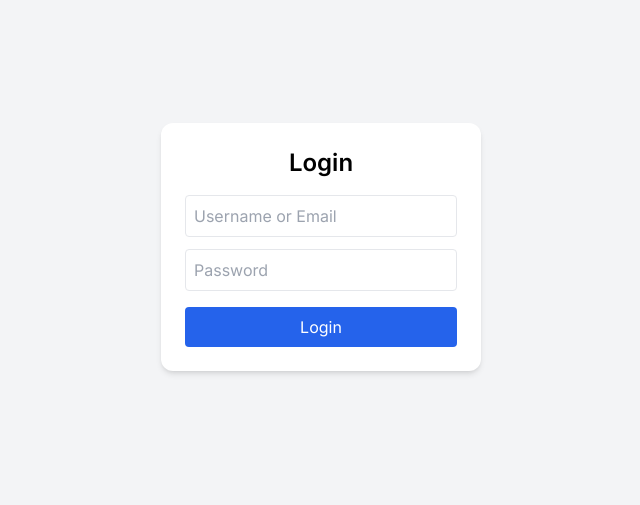
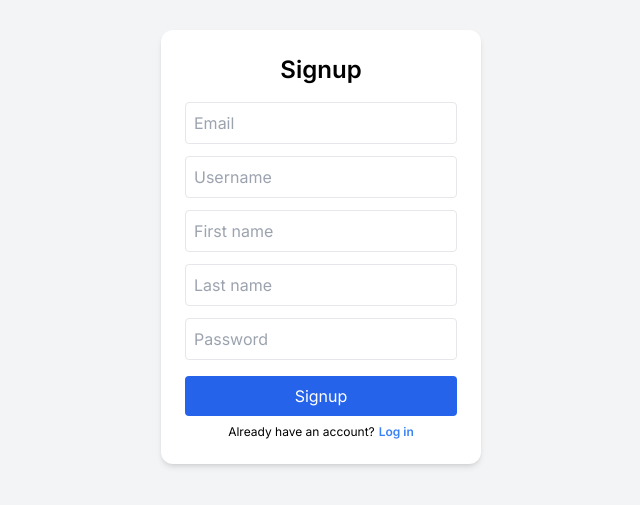
Before and after one commit to MISBAH-09/chatapp-frontend, a React (Vite) app: page /signup in a window 1280 px wide. Before the commit this address led to /login. Shown: the part 153-658 px from the top of the page, without its empty margins (319-959 px from the left). Built offline with nearby package versions, Linux system fonts and the light colour scheme; no server answers.

Commit message:
addded and integerate signup page

```diff
--- a/src/App.jsx
+++ b/src/App.jsx
@@ -10,7 +10,7 @@ import {
 import Login from "./Pages/login";
 import Chat from "./Pages/chat";
 import InviteUser from "./Pages/inviteuser";
-// import FloatingAi from "./components/FloatingAi";
+import Signup from "./Pages/signup";
 import FloatingAi from "./components/floatingai";
 
 import { getToken } from "./services/userService";
@@ -29,14 +29,14 @@ function App() {
   const [activeConversationFromNotification, setActiveConversationFromNotification] =
     useState(null);
 
-  // 🔔 Notification click → open chat
+  // Notification click → open chat
   const handleNotification = (conversation_id) => {
     setActiveConversationFromNotification(conversation_id);
     navigate("/chat");
   };
 
-  // ❌ Hide Floating AI on login page
-  const hideFloatingAi = location.pathname === "/login";
+  // Hide Floating AI on login or signup page
+  const hideFloatingAi = location.pathname === "/login" || location.pathname === "/signup";
 
   return (
     <SocketProvider onNotification={handleNotification}>
@@ -49,6 +49,7 @@ function App() {
 
       <Routes>
         <Route path="/login" element={<Login />} />
+        <Route path="/signup" element={<Signup />} />
 
         <Route
           path="/chat"
@@ -79,82 +80,10 @@ function App() {
         <Route path="*" element={<Navigate to="/chat" />} />
       </Routes>
 
-      {/* 🤖 Floating AI everywhere except login */}
+      {/* Floating AI everywhere except login */}
       {!hideFloatingAi && <FloatingAi />}
     </SocketProvider>
   );
 }
 
 export default App;
-
-
-// import React, { useState } from "react";
-// import { Routes, Route, Navigate, useNavigate } from "react-router-dom";
-// import Login from "./Pages/login";
-// import Chat from "./Pages/chat";
-// import InviteUser from "./Pages/inviteuser";
-// import { getToken } from "./services/userService";
-// import { ToastContainer } from "react-toastify";
-// import { SocketProvider } from "./contexts/SocketContext";
-
-// const PrivateRoute = ({ children }) => {
-//   const isToken = !!getToken();
-//   return isToken ? children : <Navigate to="/login" />;
-// };
-
-// function App() {
-//   const navigate = useNavigate();
-//   const [activeConversationFromNotification, setActiveConversationFromNotification] =
-//     useState(null);
-
-//   // 🔥 Called when user clicks notification
-//   const handleNotification = (conversation_id) => {
-//     setActiveConversationFromNotification(conversation_id);
-//     navigate("/chat"); // ✅ redirect from inviteuser → chat
-//   };
-
-//   return (
-//     <SocketProvider onNotification={handleNotification}>
-//       <ToastContainer
-//         position="top-right"
-//         autoClose={3000}
-//         newestOnTop
-//         pauseOnHover
-//       />
-
-//       <Routes>
-//         <Route path="/login" element={<Login />} />
-
-//         <Route
-//           path="/chat"
-//           element={
-//             <PrivateRoute>
-//               <Chat
-//                 activeConversationFromNotification={
-//                   activeConversationFromNotification
-//                 }
-//                 setActiveConversationFromNotification={
-//                   setActiveConversationFromNotification
-//                 }
-//               />
-//             </PrivateRoute>
-//           }
-//         />
-
-//         <Route
-//           path="/inviteuser"
-//           element={
-//             <PrivateRoute>
-//               <InviteUser />
-//             </PrivateRoute>
-//           }
-//         />
-
-//         <Route path="/" element={<Navigate to="/chat" />} />
-//         <Route path="*" element={<Navigate to="/chat" />} />
-//       </Routes>
-//     </SocketProvider>
-//   );
-// }
-
-// export default App;
--- a/src/Pages/login.jsx
+++ b/src/Pages/login.jsx
@@ -88,6 +88,10 @@ function Login() {
         >
           Login
         </button>
+         <p className='text-muted text-xs mt-2'>
+            Create account?
+            <a href='/signup' className=' ml-2 font-semibold text-blue-500'>Signup</a>
+         </p>
       </div>
     </div>
   );
--- /dev/null
+++ b/src/Pages/signup.jsx
@@ -0,0 +1,152 @@
+import React, { useState } from "react";
+import { useNavigate } from "react-router-dom";
+import { SignupUser } from "../services/userService";
+
+function Signup() {
+  const navigate = useNavigate();
+
+  const [username, setUsername] = useState("");
+  const [email, setEmail] = useState("");
+  const [firstName, setFirstName] = useState("");
+  const [lastName, setLastName] = useState("");
+  const [password, setPassword] = useState("");
+  const [errorMessage, setErrorMessage] = useState("");
+
+  // REGEX (matches backend)
+  const usernameRegex = /^[A-Za-z][A-Za-z0-9._]*$/;
+  const emailRegex = /^[^\s@]+@[^\s@]+\.[^\s@]+$/;
+  const nameRegex = /^[A-Za-z][A-Za-z' -]*$/;
+  const passwordRegex =
+    /^(?=.*[a-z])(?=.*[A-Z])(?=.*\d)(?=.*[!@#$%^&*(),.?":{}|<>]).{8,}$/;
+
+  const handleSignup = async () => {
+    setErrorMessage("");
+
+    // Required fields
+    if (!username || !email || !password) {
+      setErrorMessage("Username, email and password are required");
+      return;
+    }
+
+    // Username validation
+    if (!usernameRegex.test(username)) {
+      setErrorMessage(
+        "Username must start with a letter and can contain letters, numbers, '.' and '_' only"
+      );
+      return;
+    }
+
+    if (username.includes("@")) {
+      setErrorMessage("Username cannot contain '@'");
+      return;
+    }
+
+    // Email validation
+    if (!emailRegex.test(email)) {
+      setErrorMessage("Invalid email format");
+      return;
+    }
+
+    // First name validation
+    if (firstName && !nameRegex.test(firstName)) {
+      setErrorMessage(
+        "First name can only contain letters, spaces, hyphens (-), and apostrophes (')"
+      );
+      return;
+    }
+
+    // Last name validation
+    if (lastName && !nameRegex.test(lastName)) {
+      setErrorMessage(
+        "Last name can only contain letters, spaces, hyphens (-), and apostrophes (')"
+      );
+      return;
+    }
+
+    // Password validation
+    if (!passwordRegex.test(password)) {
+      setErrorMessage(
+        "Password must be at least 8 characters and include uppercase, lowercase, number and special character"
+      );
+      return;
+    }
+
+    try {
+      await SignupUser(username, email, password, firstName, lastName);
+      navigate("/login");
+    } catch (error) {
+      // Backend error message
+      setErrorMessage(error.message);
+    }
+  };
+
+  return (
+    <div className="h-screen flex items-center justify-center bg-gray-100">
+      <div className="bg-white p-6 rounded-xl shadow-md w-80">
+        <h2 className="text-2xl font-bold mb-4 text-center">Signup</h2>
+
+        <input
+          type="email"
+          placeholder="Email"
+          className="w-full mb-3 p-2 border rounded"
+          value={email}
+          onChange={(e) => setEmail(e.target.value)}
+        />
+
+        <input
+          type="text"
+          placeholder="Username"
+          className="w-full mb-3 p-2 border rounded"
+          value={username}
+          onChange={(e) => setUsername(e.target.value)}
+        />
+
+        <input
+          type="text"
+          placeholder="First name"
+          className="w-full mb-3 p-2 border rounded"
+          value={firstName}
+          onChange={(e) => setFirstName(e.target.value)}
+        />
+
+        <input
+          type="text"
+          placeholder="Last name"
+          className="w-full mb-3 p-2 border rounded"
+          value={lastName}
+          onChange={(e) => setLastName(e.target.value)}
+        />
+
+        <input
+          type="password"
+          placeholder="Password"
+          className="w-full mb-4 p-2 border rounded"
+          value={password}
+          onChange={(e) => setPassword(e.target.value)}
+        />
+
+        {errorMessage && (
+          <div className="text-red-500 text-sm mb-4 text-center">
+            {errorMessage}
+          </div>
+        )}
+
+        <button
+          onClick={handleSignup}
+          className="w-full bg-blue-600 text-white py-2 rounded hover:bg-blue-700"
+        >
+          Signup
+        </button>
+
+        <p className="text-xs mt-2 text-center">
+          Already have an account?
+          <a href="/login" className="ml-1 font-semibold text-blue-500">
+            Log in
+          </a>
+        </p>
+      </div>
+    </div>
+  );
+}
+
+export default Signup;
--- a/src/services/userService.jsx
+++ b/src/services/userService.jsx
@@ -48,6 +48,30 @@ export const loginUser = async (username, email, password) => {
   }
 };
 
+
+
+export const SignupUser = async (username, email, password, first_name, last_name) => {
+  try {
+    const response = await axios.post(`${API_BASE_URL}/signup/`, {
+      username,
+      email,
+      password,
+      first_name,
+      last_name,
+    });
+
+    return response.data;
+  } catch (error) {
+    if (error.response?.data?.message) {
+      throw new Error(error.response.data.message);
+    }
+    throw new Error("Server not responding");
+  }
+};
+
+
+
+
 export const getToken = () => {
   return localStorage.getItem('userToken');
 };
```
